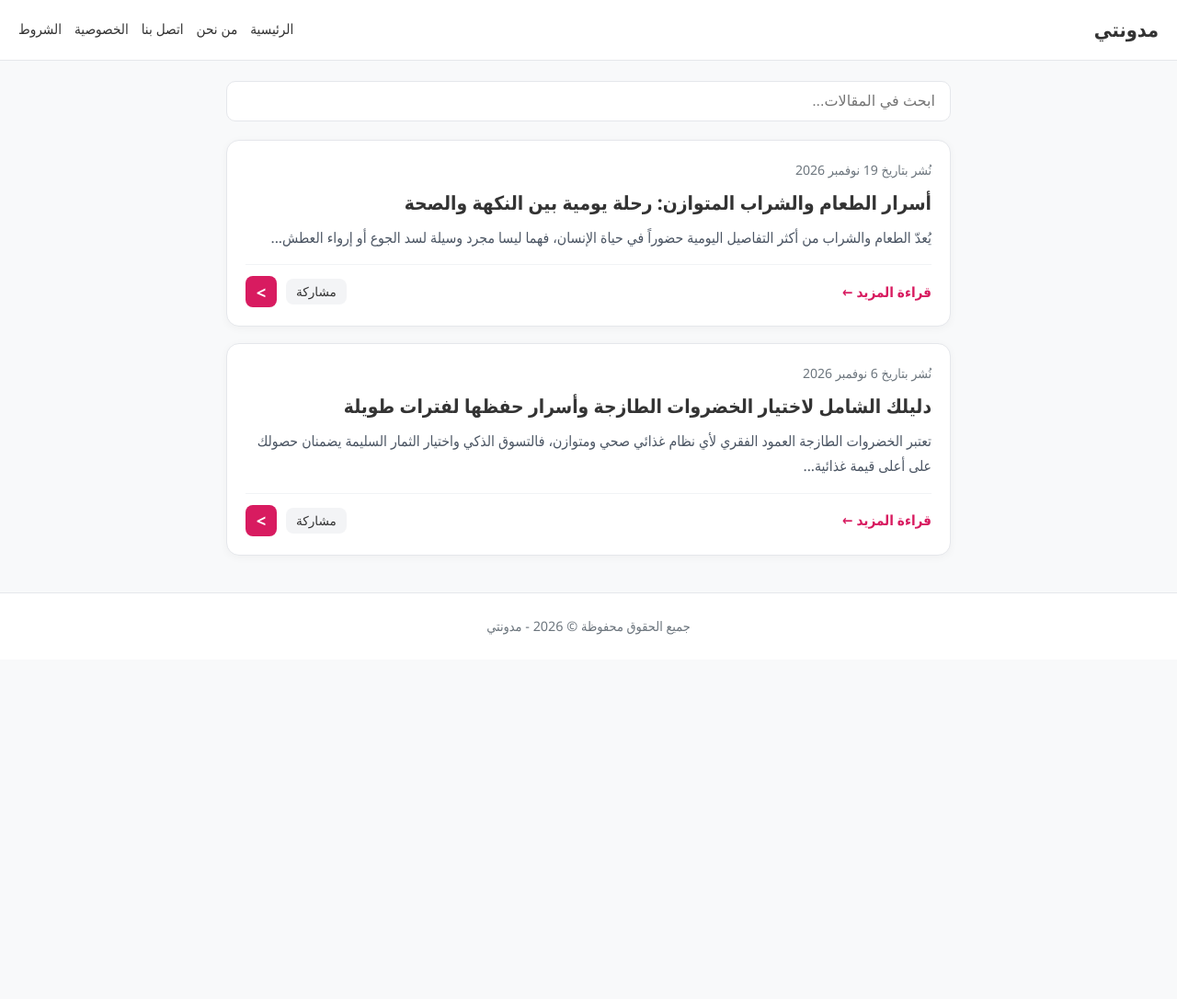
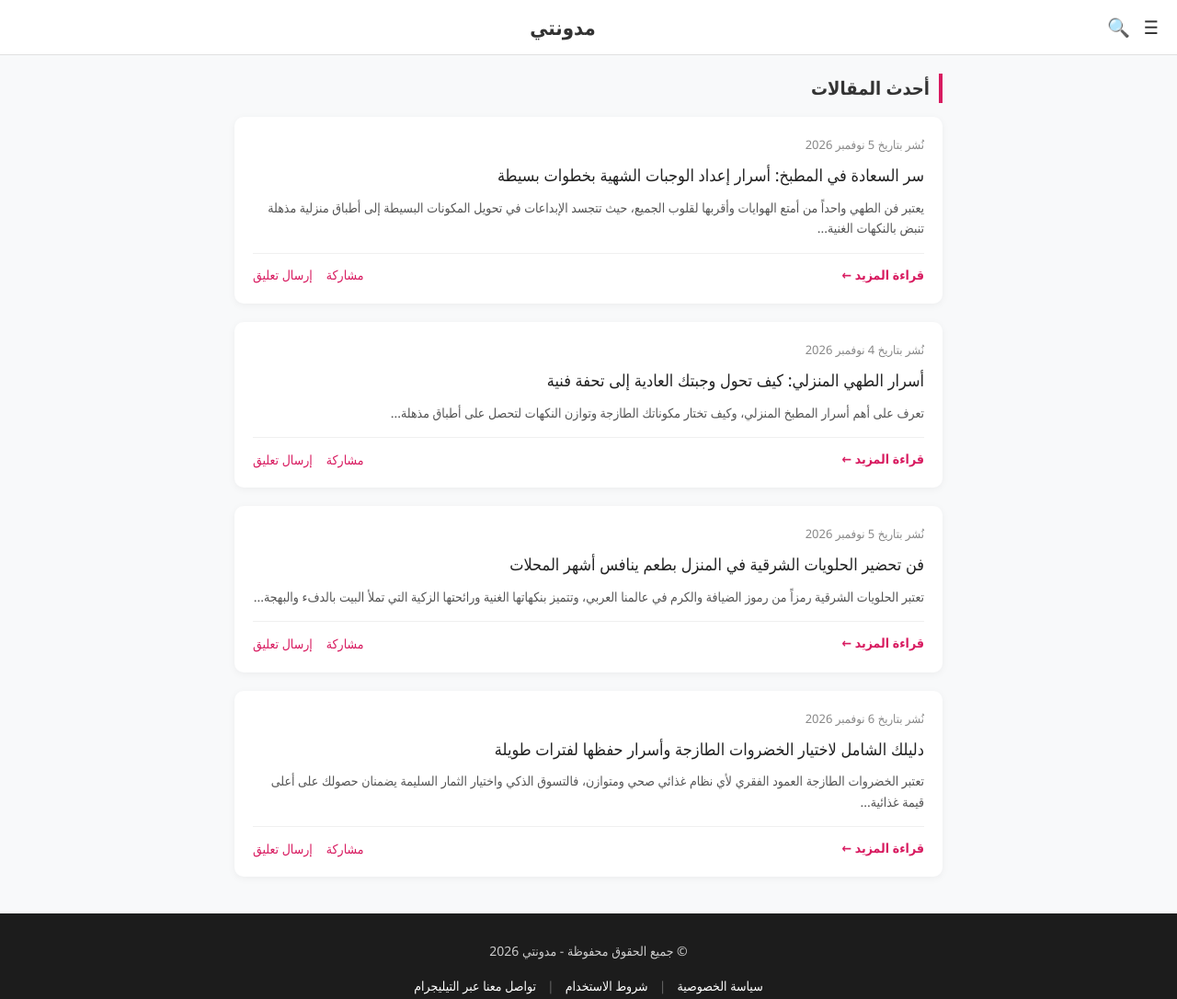
Before and after one commit to yougoogle/-my-websitemy-blog, a plain HTML site: page index.html in a window 1280 px wide. Shown: the whole page at 92% size. Before the commit the page ends 800 px from the top, so only its background shows below. Drawn offline with Linux system fonts and the light colour scheme.

Commit message:
Refactor index.html for improved structure and styling

```diff
--- a/index.html
+++ b/index.html
@@ -1,37 +1,36 @@
 <!DOCTYPE html>
 <html lang="ar" dir="rtl">
 <head>
-  <meta charset="UTF-8" />
-  <meta name="viewport" content="width=device-width, initial-scale=1.0" />
+    <meta charset="UTF-8">
+    <meta name="viewport" content="width=device-width, initial-scale=1.0">
     <title>مدونتي - الصفحة الرئيسية</title>
     <style>
         :root {
             --primary-color: #d81b60;
             --bg-color: #f8f9fa;
-      --text-color: #333333;
-      --muted-color: #6c757d;
+            --text-color: #333;
             --card-bg: #ffffff;
-      --border-color: #e5e7eb;
+            --footer-bg: #1c1c1c;
         }
 
         * {
             box-sizing: border-box;
             margin: 0;
             padding: 0;
+            font-family: 'Segoe UI', Tahoma, Geneva, Verdana, sans-serif;
         }
 
         body {
-      font-family: "Segoe UI", Tahoma, Arial, sans-serif;
             background-color: var(--bg-color);
             color: var(--text-color);
-      line-height: 1.7;
+            line-height: 1.6;
         }
 
-    /* رأس الصفحة */
+        /* Header Styling */
         header {
-      background-color: var(--card-bg);
-      border-bottom: 1px solid var(--border-color);
-      padding: 14px 20px;
+            background-color: #ffffff;
+            border-bottom: 1px solid #e0e0e0;
+            padding: 12px 20px;
             display: flex;
             align-items: center;
             justify-content: space-between;
@@ -40,289 +39,327 @@
             z-index: 100;
         }
 
-    .brand {
-      font-size: 1.35rem;
-      font-weight: 700;
+        .header-right, .header-left {
+            display: flex;
+            align-items: center;
+            gap: 15px;
+        }
+
+        .icon-btn {
+            background: none;
+            border: none;
+            font-size: 20px;
+            cursor: pointer;
+            color: var(--text-color);
+            display: flex;
+            align-items: center;
+            gap: 5px;
+            text-decoration: none;
+            font-weight: 500;
+        }
+
+        .site-title {
+            font-size: 22px;
+            font-weight: bold;
             color: var(--text-color);
             text-decoration: none;
         }
 
-    .nav-links {
-      display: flex;
-      align-items: center;
-      gap: 14px;
-      flex-wrap: wrap;
+        /* Search Bar Drawer */
+        .search-container {
+            display: none;
+            background-color: #fff;
+            padding: 10px 20px;
+            border-bottom: 1px solid #eee;
         }
 
-    .nav-links a {
-      color: var(--text-color);
-      text-decoration: none;
-      font-size: 0.95rem;
-      font-weight: 500;
-    }
-
-    .nav-links a:hover {
-      color: var(--primary-color);
-    }
-
-    /* شريط البحث */
-    .search-box {
-      max-width: 820px;
-      margin: 22px auto 0;
-      padding: 0 16px;
+        .search-container.active {
+            display: block;
         }
 
         .search-input {
             width: 100%;
-      padding: 12px 16px;
-      border: 1px solid var(--border-color);
-      border-radius: 10px;
-      background: var(--card-bg);
-      color: var(--text-color);
-      font-size: 1rem;
+            padding: 10px 15px;
+            border: 1px solid #ccc;
+            border-radius: 6px;
+            font-size: 15px;
             outline: none;
         }
 
-    .search-input:focus {
-      border-color: var(--primary-color);
+        /* Navigation Drawer */
+        nav.nav-menu {
+            display: none;
+            background-color: #fff;
+            border-bottom: 1px solid #eee;
+            padding: 10px 20px;
         }
 
-    /* حاوية المقالات */
-    main {
-      max-width: 820px;
-      margin: 20px auto 40px;
-      padding: 0 16px;
+        nav.nav-menu.active {
+            display: block;
         }
 
-    #posts-container {
-      display: flex;
-      flex-direction: column;
-      gap: 18px;
+        nav.nav-menu a {
+            display: block;
+            padding: 8px 0;
+            color: var(--text-color);
+            text-decoration: none;
+            border-bottom: 1px solid #f5f5f5;
         }
 
+        /* Main Content */
+        container {
+            display: block;
+            max-width: 800px;
+            margin: 20px auto;
+            padding: 0 15px;
+        }
+
+        .section-title {
+            font-size: 20px;
+            color: var(--text-color);
+            margin-bottom: 15px;
+            border-right: 4px solid var(--primary-color);
+            padding-right: 10px;
+        }
+
+        /* Post Card */
         .post-card {
             background: var(--card-bg);
-      border: 1px solid var(--border-color);
-      border-radius: 14px;
+            border-radius: 10px;
             padding: 20px;
-      box-shadow: 0 2px 10px rgba(0, 0, 0, 0.04);
+            margin-bottom: 20px;
+            box-shadow: 0 2px 8px rgba(0,0,0,0.05);
         }
 
         .post-date {
-      font-size: 0.88rem;
-      color: var(--muted-color);
+            font-size: 13px;
+            color: #888;
             margin-bottom: 8px;
         }
 
         .post-title {
-      font-size: 1.3rem;
+            font-size: 18px;
             margin-bottom: 10px;
-      line-height: 1.45;
+            color: #222;
+            text-decoration: none;
+            display: block;
         }
 
-    .post-title a {
-      color: var(--text-color);
+        .post-snippet {
+            color: #555;
+            font-size: 14px;
+            margin-bottom: 15px;
+        }
+
+        .post-footer-actions {
+            display: flex;
+            justify-content: space-between;
+            align-items: center;
+            border-top: 1px solid #f0f0f0;
+            padding-top: 12px;
+            font-size: 14px;
+        }
+
+        .post-link {
+            color: var(--primary-color);
+            text-decoration: none;
+            font-weight: bold;
+        }
+
+        .post-social-actions {
+            display: flex;
+            gap: 15px;
+        }
+
+        .action-btn {
+            color: var(--primary-color);
+            background: none;
+            border: none;
+            cursor: pointer;
+            font-size: 14px;
+        }
+
+        /* Footer */
+        footer {
+            background-color: var(--footer-bg);
+            color: #ffffff;
+            text-align: center;
+            padding: 30px 15px;
+            margin-top: 40px;
+        }
+
+        .footer-copyright {
+            margin-bottom: 15px;
+            font-size: 14px;
+            color: #ccc;
+        }
+
+        .footer-links {
+            display: flex;
+            justify-content: center;
+            gap: 12px;
+            flex-wrap: wrap;
+            font-size: 14px;
+        }
+
+        .footer-links a {
+            color: #fff;
             text-decoration: none;
         }
 
-    .post-title a:hover {
-      color: var(--primary-color);
-    }
-
-    .post-excerpt {
-      color: #4b5563;
-      font-size: 0.98rem;
-      margin-bottom: 16px;
-    }
-
-    .post-footer {
-      display: flex;
-      align-items: center;
-      justify-content: space-between;
-      gap: 12px;
-      padding-top: 12px;
-      border-top: 1px solid #f1f3f5;
-      flex-wrap: wrap;
-    }
-
-    .read-more {
-      color: var(--primary-color);
-      text-decoration: none;
-      font-weight: 600;
-      font-size: 0.95rem;
-    }
-
-    .post-actions {
-      display: flex;
-      align-items: center;
-      gap: 10px;
-    }
-
-    .action-btn {
-      background: #f3f4f6;
-      color: var(--text-color);
-      border: none;
-      padding: 6px 11px;
-      border-radius: 8px;
-      font-size: 0.85rem;
-      cursor: pointer;
-    }
-
-    /* زر التنقل > الشغال */
-    .next-arrow-btn {
-      display: inline-flex;
-      align-items: center;
-      justify-content: center;
-      width: 34px;
-      height: 34px;
-      border-radius: 8px;
-      background-color: var(--primary-color);
-      color: #ffffff;
-      text-decoration: none;
-      font-size: 1.15rem;
-      font-weight: 700;
-      transition: transform 0.2s ease, opacity 0.2s ease;
-    }
-
-    .next-arrow-btn:hover {
-      opacity: 0.9;
-      transform: translateX(-3px);
-    }
-
-    footer {
-      text-align: center;
-      padding: 24px 16px;
-      color: var(--muted-color);
-      font-size: 0.9rem;
-      border-top: 1px solid var(--border-color);
-      background: var(--card-bg);
+        .footer-links span {
+            color: #666;
         }
     </style>
 </head>
 <body>
+
+    <!-- Header -->
     <header>
-    <a href="index.html" class="brand">مدونتي</a>
-    <nav class="nav-links">
-      <a href="index.html">الرئيسية</a>
-      <a href="about.html">من نحن</a>
-      <a href="contact.html">اتصل بنا</a>
-      <a href="privacy-policy.html">الخصوصية</a>
-      <a href="terms.html">الشروط</a>
-    </nav>
+        <div class="header-right">
+            <button class="icon-btn" onclick="toggleMenu()" title="القائمة">☰</button>
+            <button class="icon-btn" onclick="toggleSearch()" title="بحث">🔍</button>
+        </div>
+
+        <a href="index.html" class="site-title">مدونتي</a>
+
+        <div class="header-left"></div>
     </header>
 
-  <div class="search-box">
-    <input
-      type="text"
-      id="search-input"
-      class="search-input"
-      placeholder="ابحث في المقالات..."
-      aria-label="ابحث في المقالات"
-    />
+    <!-- Search Input Area -->
+    <div class="search-container" id="searchContainer">
+        <input type="text" class="search-input" id="searchInput" placeholder="ابحث في المقالات..." onkeyup="filterPosts()">
     </div>
 
-  <main>
-    <div id="posts-container"></div>
-  </main>
+    <!-- Navigation Menu Area -->
+    <nav class="nav-menu" id="navMenu">
+        <a href="index.html">الصفحة الرئيسية</a>
+        <a href="privacy-policy.html">سياسة الخصوصية</a>
+        <a href="terms.html">شروط الاستخدام</a>
+        <a href="about.html">من نحن</a>
+        <a href="https://t.me/mohamed2026com" target="_blank">تواصل معنا عبر التيليجرام</a>
+    </nav>
 
+    <!-- Main Content Container -->
+    <container>
+        <h2 class="section-title">أحدث المقالات</h2>
+
+        <div id="postsList">
+            <!-- المقالة الأولى -->
+            <article class="post-card">
+                <div class="post-date">نُشر بتاريخ 5 نوفمبر 2026</div>
+                <a href="post1.html" class="post-title">سر السعادة في المطبخ: أسرار إعداد الوجبات الشهية بخطوات بسيطة</a>
+                <p class="post-snippet">يعتبر فن الطهي واحداً من أمتع الهوايات وأقربها لقلوب الجميع، حيث تتجسد الإبداعات في تحويل المكونات البسيطة إلى أطباق منزلية مذهلة تنبض بالنكهات الغنية...</p>
+                <div class="post-footer-actions">
+                    <a href="post1.html" class="post-link">قراءة المزيد &larr;</a>
+                    <div class="post-social-actions">
+                        <button class="action-btn" onclick="sharePost('post1.html')">مشاركة</button>
+                        <button class="action-btn" onclick="openCommentModal()">إرسال تعليق</button>
+                    </div>
+                </div>
+            </article>
+
+            <!-- المقالة الثانية -->
+            <article class="post-card">
+                <div class="post-date">نُشر بتاريخ 4 نوفمبر 2026</div>
+                <a href="post2.html" class="post-title">أسرار الطهي المنزلي: كيف تحول وجبتك العادية إلى تحفة فنية</a>
+                <p class="post-snippet">تعرف على أهم أسرار المطبخ المنزلي، وكيف تختار مكوناتك الطازجة وتوازن النكهات لتحصل على أطباق مذهلة...</p>
+                <div class="post-footer-actions">
+                    <a href="post2.html" class="post-link">قراءة المزيد &larr;</a>
+                    <div class="post-social-actions">
+                        <button class="action-btn" onclick="sharePost('post2.html')">مشاركة</button>
+                        <button class="action-btn" onclick="openCommentModal()">إرسال تعليق</button>
+                    </div>
+                </div>
+            </article>
+
+            <!-- المقالة الثالثة -->
+            <article class="post-card">
+                <div class="post-date">نُشر بتاريخ 5 نوفمبر 2026</div>
+                <a href="post3.html" class="post-title">فن تحضير الحلويات الشرقية في المنزل بطعم ينافس أشهر المحلات</a>
+                <p class="post-snippet">تعتبر الحلويات الشرقية رمزاً من رموز الضيافة والكرم في عالمنا العربي، وتتميز بنكهاتها الغنية ورائحتها الزكية التي تملأ البيت بالدفء والبهجة...</p>
+                <div class="post-footer-actions">
+                    <a href="post3.html" class="post-link">قراءة المزيد &larr;</a>
+                    <div class="post-social-actions">
+                        <button class="action-btn" onclick="sharePost('post3.html')">مشاركة</button>
+                        <button class="action-btn" onclick="openCommentModal()">إرسال تعليق</button>
+                    </div>
+                </div>
+            </article>
+
+            <!-- المقالة الرابعة -->
+            <article class="post-card">
+                <div class="post-date">نُشر بتاريخ 6 نوفمبر 2026</div>
+                <a href="post4.html" class="post-title">دليلك الشامل لاختيار الخضروات الطازجة وأسرار حفظها لفترات طويلة</a>
+                <p class="post-snippet">تعتبر الخضروات الطازجة العمود الفقري لأي نظام غذائي صحي ومتوازن، فالتسوق الذكي واختيار الثمار السليمة يضمنان حصولك على أعلى قيمة غذائية...</p>
+                <div class="post-footer-actions">
+                    <a href="post4.html" class="post-link">قراءة المزيد &larr;</a>
+                    <div class="post-social-actions">
+                        <button class="action-btn" onclick="sharePost('post4.html')">مشاركة</button>
+                        <button class="action-btn" onclick="openCommentModal()">إرسال تعليق</button>
+                    </div>
+                </div>
+            </article>
+        </div>
+    </container>
+
+    <!-- Footer -->
     <footer>
-    جميع الحقوق محفوظة &copy; 2026 - مدونتي
+        <div class="footer-copyright">
+            © جميع الحقوق محفوظة - مدونتي 2026
+        </div>
+        <div class="footer-links">
+            <a href="privacy-policy.html">سياسة الخصوصية</a>
+            <span>|</span>
+            <a href="terms.html">شروط الاستخدام</a>
+            <span>|</span>
+            <a href="https://t.me/mohamed2026com" target="_blank">تواصل معنا عبر التيليجرام</a>
+        </div>
     </footer>
 
     <script>
-    const fallbackPosts = [
-      {
-        title: "أسرار الطعام والشراب المتوازن: رحلة يومية بين النكهة والصحة",
-        date: "19 نوفمبر 2026",
-        excerpt: "يُعدّ الطعام والشراب من أكثر التفاصيل اليومية حضوراً في حياة الإنسان، فهما ليسا مجرد وسيلة لسد الجوع أو إرواء العطش...",
-        url: "post5.html"
-      },
-      {
-        title: "دليلك الشامل لاختيار الخضروات الطازجة وأسرار حفظها لفترات طويلة",
-        date: "6 نوفمبر 2026",
-        excerpt: "تعتبر الخضروات الطازجة العمود الفقري لأي نظام غذائي صحي ومتوازن، فالتسوق الذكي واختيار الثمار السليمة يضمنان حصولك على أعلى قيمة غذائية...",
-        url: "post4.html"
-      },
-      {
-        title: "فن تحضير الحلويات الشرقية في المنزل بطعم ينافس أشهر المحلات",
-        date: "5 نوفمبر 2026",
-        excerpt: "تعتبر الحلويات الشرقية رمزاً من رموز الضيافة والكرم في عالمنا العربي، وتتميز بنكهاتها الغنية ورائحتها الزكية التي تملأ البيت بالدفء والبهجة...",
-        url: "post3.html"
-      },
-      {
-        title: "المقال الثاني في المدونة",
-        date: "4 نوفمبر 2026",
-        excerpt: "استكشف تفاصيل المقال الثاني والأفكار العملية حول الأكل والمشروبات اليومية...",
-        url: "post2.html"
-      },
-      {
-        title: "المقال الأول في المدونة",
-        date: "3 نوفمبر 2026",
-        excerpt: "بداية رحلة التدوين ومشاركة المقالات المفيدة حول الطعام والشراب...",
-        url: "post1.html"
+        function toggleMenu() {
+            var nav = document.getElementById('navMenu');
+            nav.classList.toggle('active');
         }
-    ];
 
-    let allPosts = [...fallbackPosts];
-
-    function sharePost(title, url) {
-      const fullUrl = new URL(url, window.location.href).href;
-      if (navigator.share) {
-        navigator.share({ title, url: fullUrl }).catch(() => {});
-      } else if (navigator.clipboard) {
-        navigator.clipboard.writeText(fullUrl).then(() => {
-          alert("تم نسخ رابط المقال: " + fullUrl);
-        });
+        function toggleSearch() {
+            var search = document.getElementById('searchContainer');
+            search.classList.toggle('active');
+            if(search.classList.contains('active')){
+                document.getElementById('searchInput').focus();
             }
         }
 
-    function renderPosts(posts) {
-      const container = document.getElementById("posts-container");
-      if (!container) return;
-
-      if (!posts.length) {
-        container.innerHTML = '<div class="post-card">لا توجد مقالات مطابقة لبحثك.</div>';
-        return;
+        function filterPosts() {
+            var input = document.getElementById('searchInput').value.toLowerCase();
+            var posts = document.getElementsByClassName('post-card');
+            for (var i = 0; i < posts.length; i++) {
+                var title = posts[i].getElementsByClassName('post-title')[0].innerText.toLowerCase();
+                var snippet = posts[i].getElementsByClassName('post-snippet')[0].innerText.toLowerCase();
+                if (title.includes(input) || snippet.includes(input)) {
+                    posts[i].style.display = "";
+                } else {
+                    posts[i].style.display = "none";
+                }
+            }
         }
 
-      container.innerHTML = posts.map(post => `
-        <article class="post-card">
-          <div class="post-date">نُشر بتاريخ ${post.date}</div>
-          <h2 class="post-title"><a href="${post.url}">${post.title}</a></h2>
-          <p class="post-excerpt">${post.excerpt}</p>
-          <div class="post-footer">
-            <a class="read-more" href="${post.url}">قراءة المزيد ←</a>
-            <div class="post-actions">
-              <button class="action-btn" type="button" onclick="sharePost('${post.title.replace(/'/g, "\\'")}', '${post.url}')">مشاركة</button>
-              <a class="next-arrow-btn" href="${post.url}" title="الانتقال إلى المقال" aria-label="الانتقال إلى المقال">&gt;</a>
-            </div>
-          </div>
-        </article>
-      `).join("");
+        function sharePost(url) {
+            if (navigator.share) {
+                navigator.share({ title: 'مقالة من مدونتي', url: url });
+            } else {
+                navigator.clipboard.writeText(window.location.origin + '/' + url);
+                alert('تم نسخ رابط المقال!');
+            }
         }
 
-    document.getElementById("search-input").addEventListener("input", function (e) {
-      const q = e.target.value.trim().toLowerCase();
-      const filtered = allPosts.filter(post =>
-        post.title.toLowerCase().includes(q) || post.excerpt.toLowerCase().includes(q)
-      );
-      renderPosts(filtered);
-    });
-
-    fetch("posts.json")
-      .then(res => {
-        if (!res.ok) throw new Error("No posts.json");
-        return res.json();
-      })
-      .then(data => {
-        if (Array.isArray(data) && data.length > 0) {
-          allPosts = data;
+        function openCommentModal() {
+            var comment = prompt("أكتب تعليقك هنا:");
+            if (comment) {
+                alert("شكراً لك! تم إرسال تعليقك بنجاح.");
             }
-        renderPosts(allPosts);
-      })
-      .catch(() => {
-        renderPosts(allPosts);
-      });
+        }
     </script>
 </body>
 </html>
```
Lines whose indentation alone changed are shown as unchanged.
